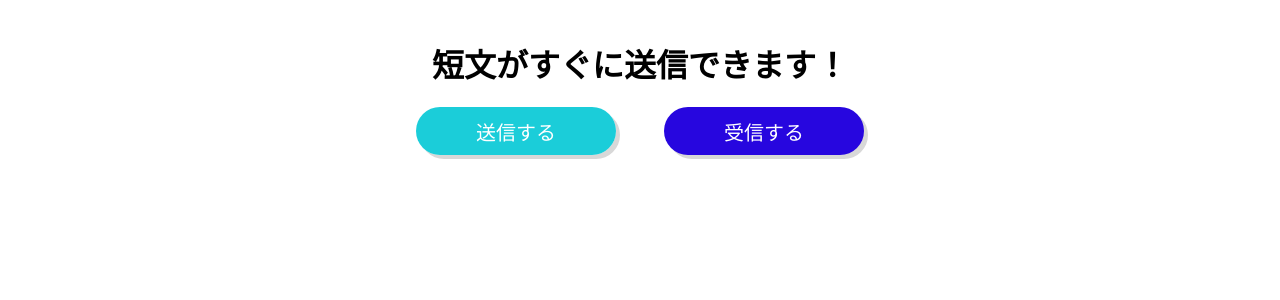
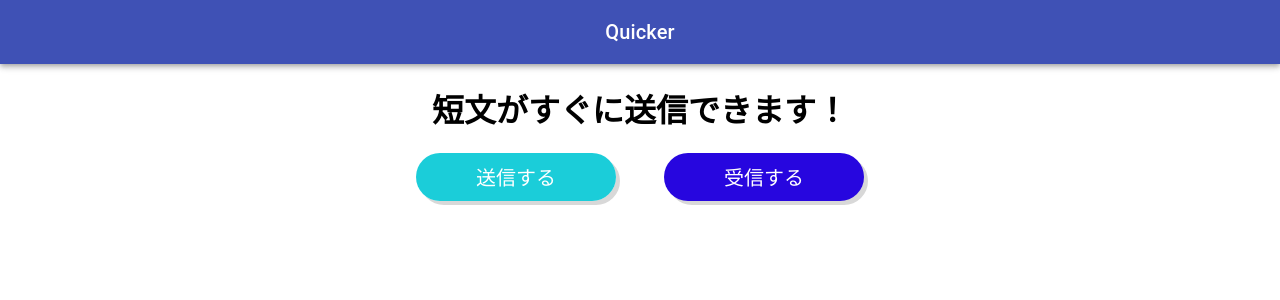
Before and after one commit to hirokichi-k/quicker, a React (Create React App) app: page / in a window 1280 px wide. Shown: the top 300 px of the page. Built offline with nearby package versions, Linux system fonts and the light colour scheme.

Commit message:
Headerを追加

```diff
--- a/src/App.css
+++ b/src/App.css
@@ -6,9 +6,9 @@ body {
   min-width: 100%;
 }
 
-#root {
+/* #root {
   margin-top: 40px;
-}
+} */
 
 @media screen and (max-width: 1100px) {
 }
--- a/src/App.js
+++ b/src/App.js
@@ -2,6 +2,8 @@ import React, { Component } from 'react';
 import './App.css';
 import SendBox from './send.js'
 import RecieveBox from './recieve.js'
+
+import Header from "./Header";
 
 
 class App extends Component{
@@ -36,6 +38,7 @@ class App extends Component{
   render() {
     return (
       <div className="App">
+        <Header />
         <h1>短文がすぐに送信できます！</h1>
         <button id="bt1" onClick={() => { this.DoChange_Send();}}>送信する</button>
         <button id="bt2" onClick={() => { this.DoChange_recieve(); }}>受信する</button>
--- /dev/null
+++ b/src/Header.js
@@ -0,0 +1,32 @@
+import React from 'react';
+import { makeStyles } from '@material-ui/core/styles';
+import AppBar from '@material-ui/core/AppBar';
+import Toolbar from '@material-ui/core/Toolbar';
+import Typography from '@material-ui/core/Typography';
+
+
+const useStyles = makeStyles((theme) => ({
+    root: {
+        flexGrow: 1,
+        width: "100%",
+    },
+    title: {
+        flexGrow: 1,
+    },
+}));
+
+export default function ButtonAppBar() {
+    const classes = useStyles();
+
+    return (
+    <div className={classes.root}>
+        <AppBar position="static">
+        <Toolbar>
+            <Typography variant="h6" className={classes.title}>
+            Quicker
+            </Typography>
+        </Toolbar>
+        </AppBar>
+    </div>
+    );
+}
```
